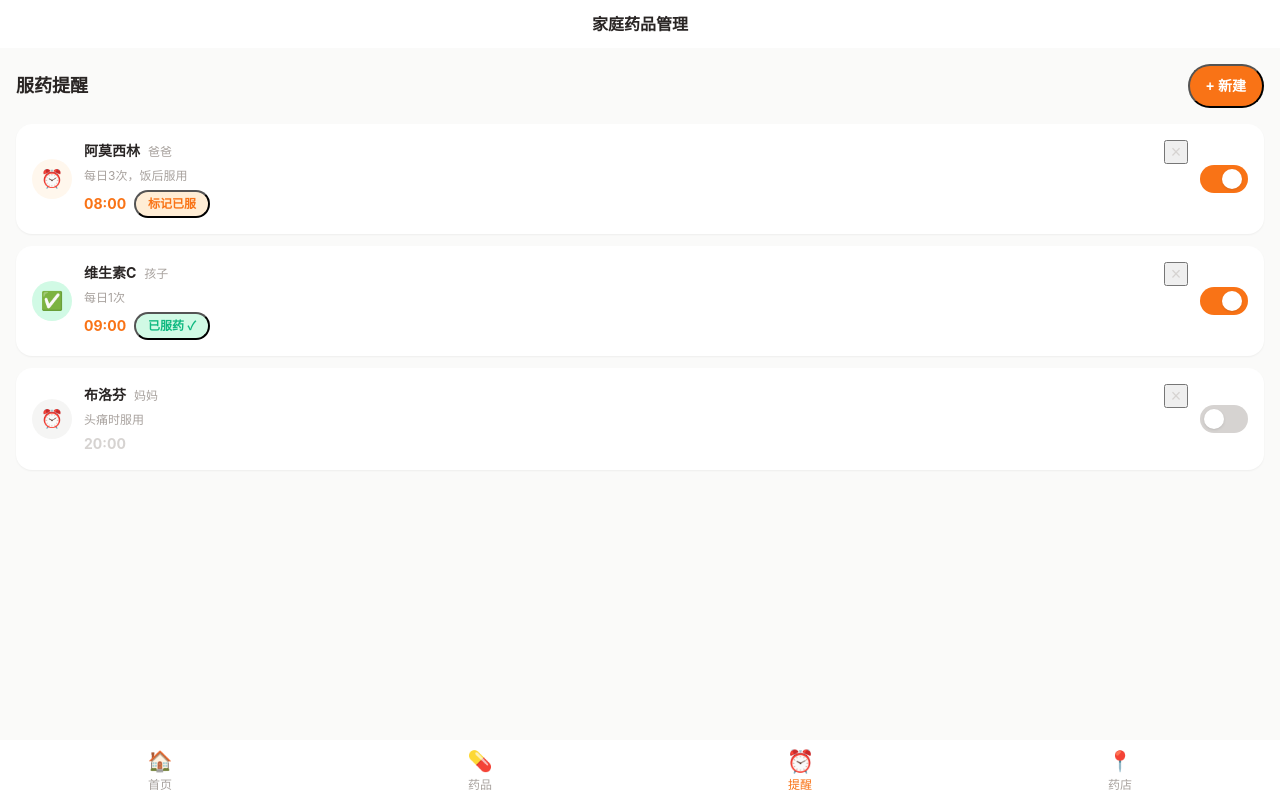
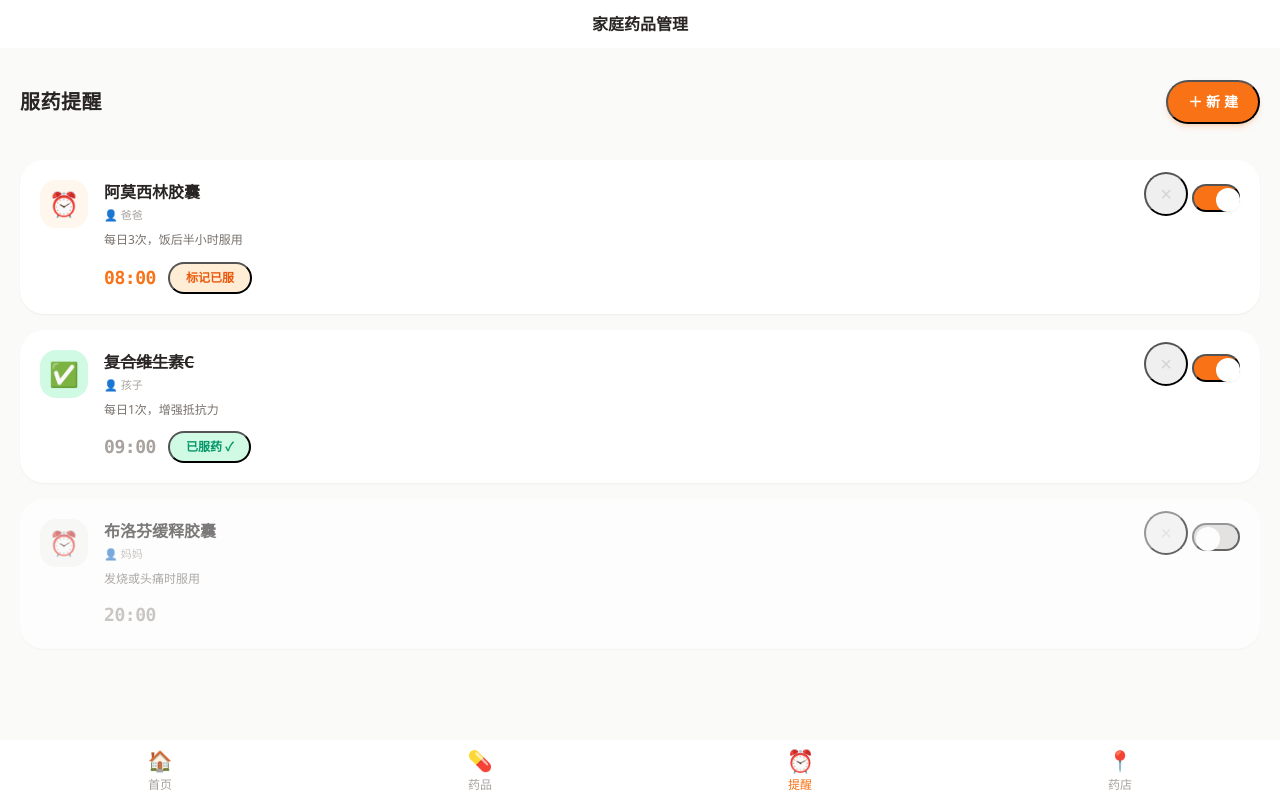
Before and after one commit to BuFengChun1/RJ, a Vue app: page /#/reminder in a window 1280 px wide. Built offline with nearby package versions, Linux system fonts and the light colour scheme.

Commit message:
药店管理

```diff
--- a/src/views/Reminder.vue
+++ b/src/views/Reminder.vue
@@ -1,128 +1,200 @@
-<script setup>
+<script setup lang="ts">
 import { ref, computed } from 'vue'
 
-const reminders = ref([
-  { id: 1, name: '阿莫西林', member: '爸爸', time: '08:00', note: '每日3次，饭后服用', active: true, taken: false },
-  { id: 2, name: '维生素C', member: '孩子', time: '09:00', note: '每日1次', active: true, taken: true },
-  { id: 3, name: '布洛芬', member: '妈妈', time: '20:00', note: '头痛时服用', active: false, taken: false },
+// ==========================================
+// 1. 类型定义 (Type Definitions)
+// ==========================================
+interface Reminder {
+  id: number
+  name: string
+  member: string
+  time: string
+  note: string
+  active: boolean
+  taken: boolean
+}
+
+// 剔除系统生成的字段，用于表单草稿
+type DraftReminder = Pick<Reminder, 'name' | 'member' | 'time' | 'note'>
+
+// ==========================================
+// 2. 状态管理 (State)
+// ==========================================
+const initFormState = (): DraftReminder => ({ name: '', member: '', time: '', note: '' })
+
+const showForm = ref<boolean>(false)
+const form = ref<DraftReminder>(initFormState())
+
+// 模拟初始数据
+const reminders = ref<Reminder[]>([
+  { id: 1, name: '阿莫西林胶囊', member: '爸爸', time: '08:00', note: '每日3次，饭后半小时服用', active: true, taken: false },
+  { id: 2, name: '复合维生素C', member: '孩子', time: '09:00', note: '每日1次，增强抵抗力', active: true, taken: true },
+  { id: 3, name: '布洛芬缓释胶囊', member: '妈妈', time: '20:00', note: '发烧或头痛时服用', active: false, taken: false },
 ])
 
-const showForm = ref(false)
-const form = ref({ name: '', member: '', time: '', note: '' })
-
-const sortedReminders = computed(() =>
+// ==========================================
+// 3. 核心逻辑 (Computed & Methods)
+// ==========================================
+// 按时间顺序对提醒进行排序
+const sortedReminders = computed<Reminder[]>(() =>
   [...reminders.value].sort((a, b) => a.time.localeCompare(b.time))
 )
 
-function toggleReminder(id) {
-  const r = reminders.value.find(r => r.id === id)
+// 切换提醒开关状态
+const toggleReminder = (id: number): void => {
+  const r = reminders.value.find(item => item.id === id)
   if (r) r.active = !r.active
 }
 
-function markTaken(id) {
-  const r = reminders.value.find(r => r.id === id)
+// 标记/取消标记已服药
+const markTaken = (id: number): void => {
+  const r = reminders.value.find(item => item.id === id)
   if (r) r.taken = !r.taken
 }
 
-function addReminder() {
-  if (!form.value.name || !form.value.time) return
-  reminders.value.push({ id: Date.now(), ...form.value, active: true, taken: false })
-  form.value = { name: '', member: '', time: '', note: '' }
+// 提交表单保存提醒
+const addReminder = (): void => {
+  const { name, time } = form.value
+  if (!name.trim() || !time) return
+
+  reminders.value.push({
+    id: Date.now(),
+    ...form.value,
+    active: true,
+    taken: false
+  })
+
+  form.value = initFormState()
   showForm.value = false
 }
 
-function removeReminder(id) {
-  reminders.value = reminders.value.filter(r => r.id !== id)
+// 删除提醒
+const removeReminder = (id: number): void => {
+  reminders.value = reminders.value.filter(item => item.id !== id)
 }
 </script>
 
 <template>
-  <div class="p-4">
-    <div class="flex justify-between items-center mb-4">
-      <h2 class="text-lg font-bold text-stone-800">服药提醒</h2>
+  <div class="min-h-screen bg-stone-50 font-sans pb-12">
+
+    <!-- 头部导航 -->
+    <header class="px-5 pt-8 pb-4 flex justify-between items-center sticky top-0 bg-stone-50/90 backdrop-blur-md z-10">
+      <h2 class="text-xl font-bold text-stone-800 tracking-wide">服药提醒</h2>
       <button
-        class="bg-orange-500 text-white px-4 h-11 rounded-full text-sm font-bold transition-all active:scale-95 active:opacity-80"
+        class="bg-orange-500 text-white px-5 h-11 rounded-full text-sm font-bold shadow-md shadow-orange-500/20 transition-all duration-300 ease-out active:scale-95 hover:bg-orange-600"
         @click="showForm = !showForm"
       >
-        {{ showForm ? '取消' : '+ 新建' }}
+        {{ showForm ? '取消添加' : '＋ 新 建' }}
+      </button>
+    </header>
+
+    <main class="px-5 space-y-5">
+
+      <!-- 添加表单区域 -->
+      <section
+        v-show="showForm"
+        class="bg-white rounded-3xl p-5 shadow-sm border border-stone-100 transition-all duration-300"
+      >
+        <div class="grid grid-cols-2 gap-4">
+          <input v-model="form.name" placeholder="药品名称 *" class="col-span-2 bg-stone-50 border border-transparent focus:border-orange-300 focus:bg-white focus:ring-2 focus:ring-orange-100 rounded-xl px-4 h-12 text-sm transition-all outline-none text-stone-800 placeholder-stone-400" />
+          <input v-model="form.member" placeholder="服用成员 (如: 爸爸)" class="bg-stone-50 border border-transparent focus:border-orange-300 focus:bg-white focus:ring-2 focus:ring-orange-100 rounded-xl px-4 h-12 text-sm transition-all outline-none text-stone-800 placeholder-stone-400" />
+          <input v-model="form.time" type="time" class="bg-stone-50 border border-transparent focus:border-orange-300 focus:bg-white focus:ring-2 focus:ring-orange-100 rounded-xl px-4 h-12 text-sm transition-all outline-none text-stone-800" />
+          <input v-model="form.note" placeholder="补充说明 (选填)" class="col-span-2 bg-stone-50 border border-transparent focus:border-orange-300 focus:bg-white focus:ring-2 focus:ring-orange-100 rounded-xl px-4 h-12 text-sm transition-all outline-none text-stone-800 placeholder-stone-400" />
+        </div>
+        <button
+          class="mt-5 w-full bg-stone-800 text-white h-12 rounded-xl text-sm font-bold shadow-md shadow-stone-800/10 transition-all duration-300 ease-out active:scale-[0.98] disabled:opacity-50 disabled:active:scale-100"
+          :disabled="!form.name || !form.time"
+          @click="addReminder"
+        >
+          保存提醒设定
+        </button>
+      </section>
+
+      <!-- 空状态 -->
+      <section v-if="sortedReminders.length === 0" class="text-center py-20">
+        <div class="text-6xl mb-4 opacity-80">⏰</div>
+        <h3 class="text-stone-800 font-bold mb-2">还未设定任何提醒</h3>
+        <p class="text-stone-400 text-sm">按时服药是早日康复的关键</p>
+        <button
+          class="mt-6 bg-white text-stone-800 px-6 h-11 rounded-full text-sm font-bold border border-stone-200 shadow-sm transition-all active:scale-95"
+          @click="showForm = true"
+        >
+          新建第一个提醒
+        </button>
+      </section>
+
+      <!-- 提醒列表 -->
+      <section v-else class="space-y-4">
+        <article
+          v-for="r in sortedReminders"
+          :key="r.id"
+          class="bg-white rounded-3xl p-5 shadow-sm border flex items-start gap-4 transition-all duration-300 ease-out"
+          :class="[
+            r.taken ? 'border-emerald-100 bg-emerald-50/30' : 'border-stone-100',
+            !r.active && 'opacity-60 grayscale-[10%]'
+          ]"
+        >
+          <!-- 左侧状态图标 -->
+          <div
+            class="w-12 h-12 rounded-2xl flex items-center justify-center text-2xl flex-shrink-0 transition-colors duration-300"
+            :class="r.taken ? 'bg-emerald-100 text-emerald-600' : (r.active ? 'bg-orange-50 text-orange-400' : 'bg-stone-100 text-stone-400')"
+          >
+            {{ r.taken ? '✅' : '⏰' }}
+          </div>
+
+          <!-- 中间主体信息 -->
+          <div class="flex-1 min-w-0">
+            <div class="flex justify-between items-start">
+              <div class="flex flex-col">
+                <span class="font-bold text-stone-800 text-base" :class="r.taken && 'text-stone-500 line-through'">{{ r.name }}</span>
+                <span v-if="r.member" class="text-[11px] text-stone-400 mt-0.5">👤 {{ r.member }}</span>
+              </div>
+
+              <!-- 删除按钮，提供标准的 44px 触控区 -->
+              <button
+                class="w-11 h-11 -mt-2 -mr-3 text-stone-300 hover:text-rose-400 flex items-center justify-center text-xl transition-colors rounded-full active:bg-stone-50"
+                aria-label="删除此提醒"
+                @click="removeReminder(r.id)"
+              >
+                ×
               </button>
             </div>
 
-    <!-- 添加表单 -->
-    <div v-if="showForm" class="bg-white rounded-2xl p-4 mb-4 shadow-sm">
-      <div class="grid grid-cols-2 gap-3">
-        <input v-model="form.name" placeholder="药品名称*" class="border border-stone-200 rounded-lg px-3 h-11 text-sm col-span-2" />
-        <input v-model="form.member" placeholder="服用成员" class="border border-stone-200 rounded-lg px-3 h-11 text-sm" />
-        <input v-model="form.time" type="time" placeholder="提醒时间*" class="border border-stone-200 rounded-lg px-3 h-11 text-sm" />
-        <input v-model="form.note" placeholder="备注" class="border border-stone-200 rounded-lg px-3 h-11 text-sm col-span-2" />
-      </div>
-      <button
-        class="mt-3 w-full bg-orange-500 text-white h-11 rounded-lg text-sm font-bold transition-all active:scale-95 active:opacity-80"
-        @click="addReminder"
-      >
-        确认添加
-      </button>
-    </div>
+            <div v-if="r.note" class="text-xs text-stone-500 mt-2 leading-relaxed">{{ r.note }}</div>
 
-    <!-- 空状态 -->
-    <div v-if="sortedReminders.length === 0" class="text-center py-16">
-      <div class="text-5xl mb-3">⏰</div>
-      <p class="text-stone-400 text-sm">还没有服药提醒，去添加一个吧</p>
-      <button
-        class="mt-4 bg-orange-500 text-white px-6 h-11 rounded-full text-sm font-bold transition-all active:scale-95"
-        @click="showForm = true"
-      >
-        + 新建提醒
-      </button>
-    </div>
+            <!-- 底部操作区：时间与打卡 -->
+            <div class="flex items-center gap-3 mt-3">
+              <span class="text-lg font-bold font-mono tracking-tight" :class="r.active && !r.taken ? 'text-orange-500' : 'text-stone-400'">
+                {{ r.time }}
+              </span>
 
-    <!-- 提醒列表 -->
-    <div v-else class="space-y-3">
-      <div
-        v-for="r in sortedReminders"
-        :key="r.id"
-        class="bg-white rounded-2xl p-4 shadow-sm flex items-center gap-3 transition-all active:scale-98"
-        :class="r.taken ? 'bg-emerald-50' : ''"
-      >
-        <div class="w-10 h-10 rounded-full flex items-center justify-center text-lg flex-shrink-0"
-          :class="r.taken ? 'bg-emerald-100' : (r.active ? 'bg-orange-50' : 'bg-stone-100')">
-          {{ r.taken ? '✅' : '⏰' }}
-        </div>
-        <div class="flex-1 min-w-0">
-          <div class="flex justify-between items-start">
-            <div>
-              <span class="font-bold text-stone-800 text-sm">{{ r.name }}</span>
-              <span class="text-xs text-stone-400 ml-2">{{ r.member }}</span>
-            </div>
-            <button
-              class="text-stone-300 text-lg leading-none ml-2 h-6 w-6 flex items-center justify-center transition-all active:scale-90"
-              @click="removeReminder(r.id)"
-            >×</button>
-          </div>
-          <div class="text-xs text-stone-400 mt-1">{{ r.note }}</div>
-          <div class="flex items-center gap-2 mt-1.5">
-            <span class="text-sm font-bold" :class="r.active ? 'text-orange-500' : 'text-stone-300'">{{ r.time }}</span>
               <button
                 v-if="r.active"
-              class="text-xs h-7 px-3 rounded-full transition-all active:scale-95 font-bold"
-              :class="r.taken ? 'bg-emerald-100 text-emerald-500' : 'bg-orange-100 text-orange-500'"
+                class="h-8 px-4 rounded-full text-xs font-bold transition-all duration-300 active:scale-95"
+                :class="r.taken ? 'bg-emerald-100 text-emerald-600' : 'bg-orange-100 text-orange-600 hover:bg-orange-200'"
                 @click="markTaken(r.id)"
               >
                 {{ r.taken ? '已服药 ✓' : '标记已服' }}
               </button>
             </div>
           </div>
-        <div
-          class="w-12 h-7 rounded-full flex items-center px-0.5 cursor-pointer flex-shrink-0 transition-colors"
+
+          <!-- 右侧自定义 Switch 开关 -->
+          <button
+            role="switch"
+            :aria-checked="r.active"
+            class="relative w-12 h-7 rounded-full transition-colors duration-300 focus:outline-none focus:ring-2 focus:ring-orange-200 focus:ring-offset-2 flex-shrink-0 mt-1 cursor-pointer"
             :class="r.active ? 'bg-orange-500' : 'bg-stone-300'"
             @click="toggleReminder(r.id)"
           >
-          <div
-            class="w-5 h-5 bg-white rounded-full shadow transition-transform"
-            :class="r.active ? 'translate-x-5' : 'translate-x-0.5'"
+            <span
+              class="absolute top-0.5 left-0.5 w-6 h-6 bg-white rounded-full shadow-sm transition-transform duration-300 ease-in-out"
+              :class="r.active ? 'translate-x-5' : 'translate-x-0'"
             />
-        </div>
-      </div>
-    </div>
+          </button>
+        </article>
+      </section>
+
+    </main>
   </div>
 </template>
```
Also changed, not shown: src/views/Pharmacy.vue (+107 -44 lines). Lines whose indentation alone changed are shown as unchanged.
